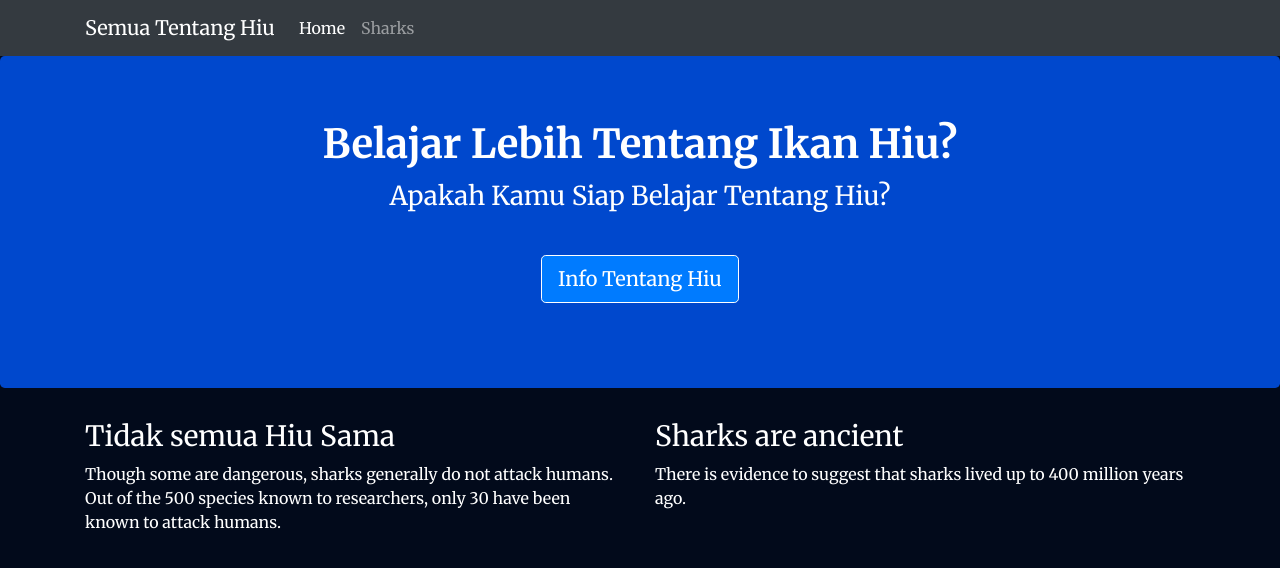
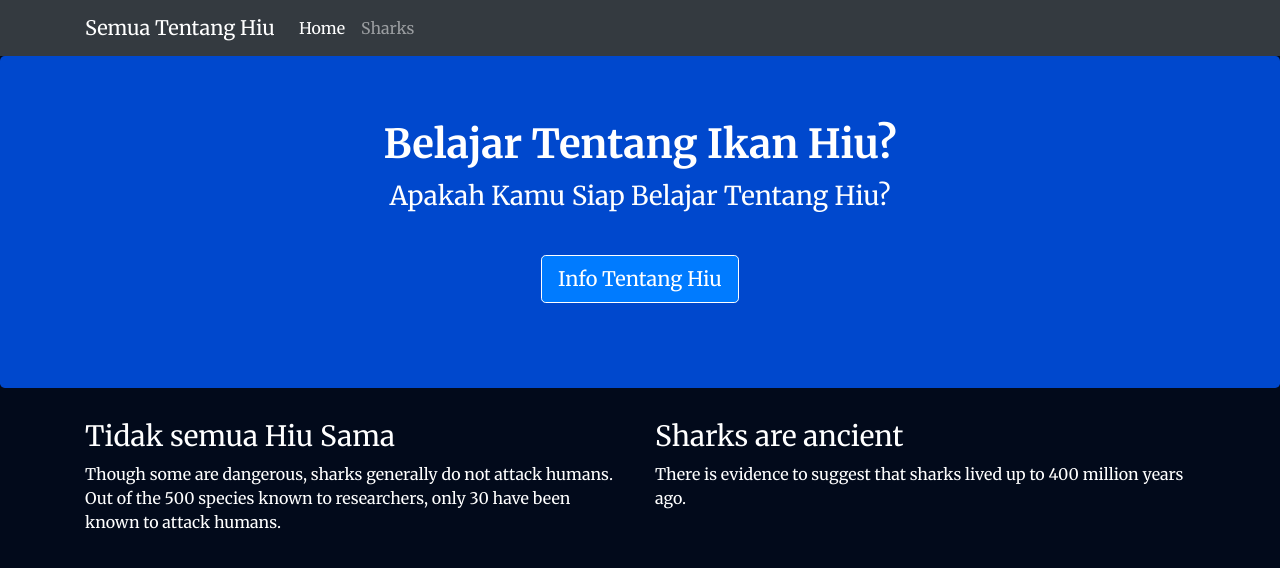
Before and after one commit to jibon777/nodejs-shark, a website: page views/index.html in a window 1280 px wide. Drawn offline with nearby package versions, Linux system fonts and the light colour scheme.

Commit message:
test tutor

```diff
--- a/views/index.html
+++ b/views/index.html
@@ -27,7 +27,7 @@
     </nav>
     <div class="jumbotron">
         <div class="container">
-            <h1>Belajar Lebih Tentang Ikan Hiu?</h1>
+            <h1>Belajar Tentang Ikan Hiu?</h1>
             <p>Apakah Kamu Siap Belajar Tentang Hiu?</p>
             <br>
             <p><a class="btn btn-primary btn-lg" href="/sharks" role="button">Info Tentang Hiu</a>
```
